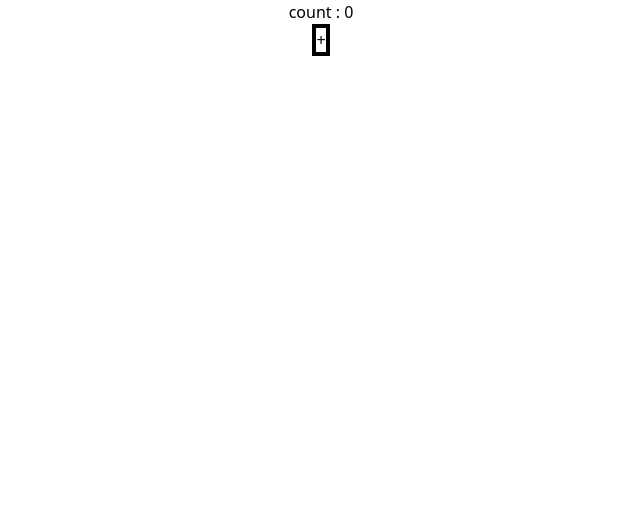
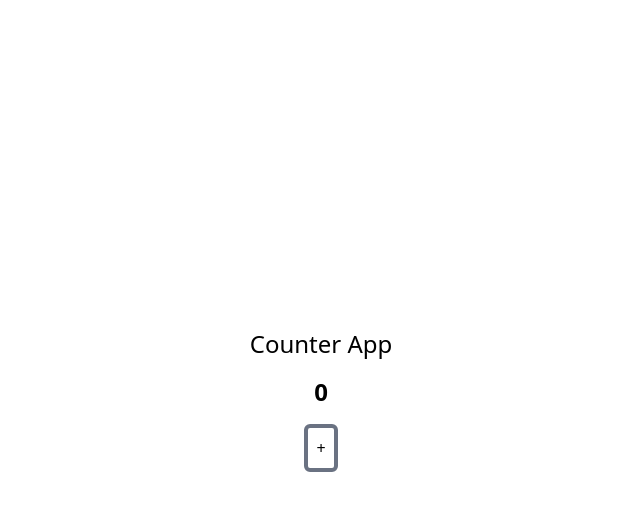
Before and after one commit to Emmanueldesirekouadio/React--101, a React (Vite) app: page / in a window 1280 px wide. Shown: the top 510 px of the page, without its empty margins (319-959 px from the left). Built offline with nearby package versions, Linux system fonts and the light colour scheme.

Commit message:
feat: add Counter component and integrate into AppExo

```diff
--- /dev/null
+++ b/src/AppExo.jsx
@@ -0,0 +1,12 @@
+import React from 'react'
+import { Counter } from './components'
+
+const AppExo = () => {
+  return (
+    <div className='flex justify-center items-center h-screen'>
+        <Counter />
+    </div>
+  )
+}
+
+export default AppExo
--- /dev/null
+++ b/src/components/Counter.jsx
@@ -0,0 +1,20 @@
+import React from 'react'
+import { useState } from 'react';
+
+const Counter = () => {
+    const [count, setCount] = useState(0);
+    const increment = () => {
+        setCount(count + 1);
+    }
+  return (
+    <div className='flex flex-col items-center justify-center gap-4'>
+
+        <h1 className='text-2xl'> Counter App </h1>
+
+        <span className='text-2xl font-bold text-center'> {count} </span>
+        <button onClick={increment} className='border-4 border-gray-500 rounded-md p-2'> + </button>
+    </div>
+  )
+}
+
+export default Counter
--- /dev/null
+++ b/src/components/index.js
@@ -0,0 +1 @@
+export { default as Counter } from './Counter'
--- a/src/main.jsx
+++ b/src/main.jsx
@@ -1,11 +1,10 @@
 import { StrictMode } from 'react'
 import { createRoot } from 'react-dom/client'
 import './index.css'
-import App from './App.jsx'
-import App1 from './App1.jsx'
+import AppExo from './AppExo.jsx'
 
 createRoot(document.getElementById('root')).render(
   // <StrictMode>
-    <App1 />
+    <AppExo />
   // </StrictMode>,
 )
```
